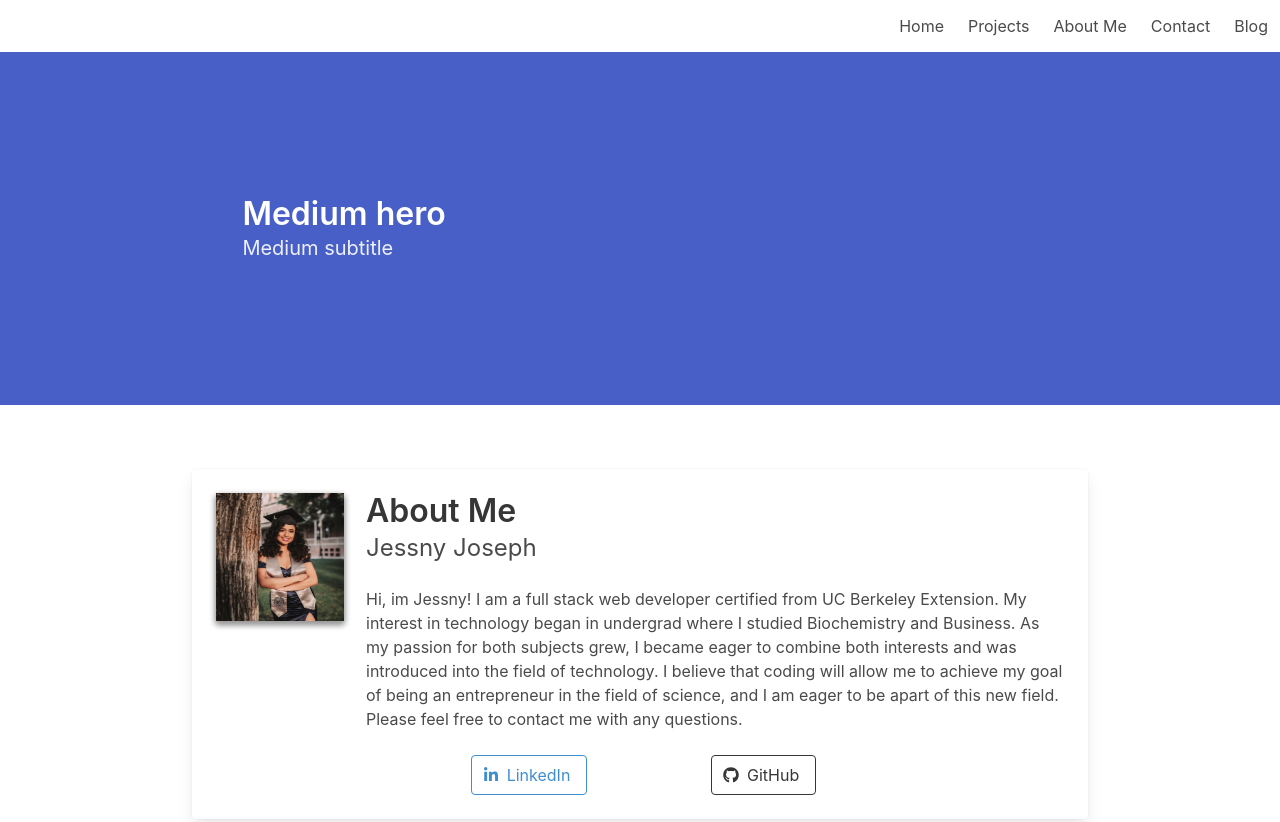
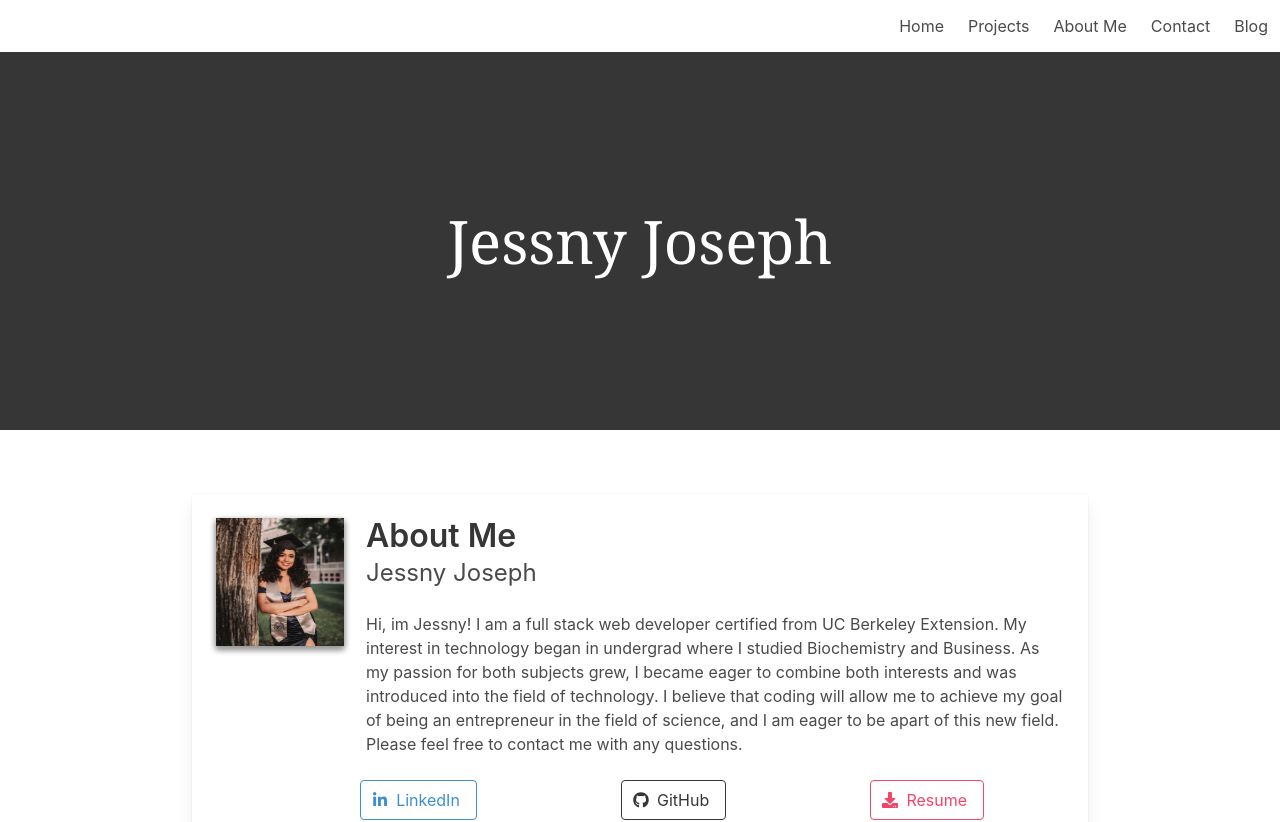
Before and after one commit to jessnyj/react-portfolio, a React (Create React App) app in the folder client/: page /about in a window 1280 px wide. Shown: the top 822 px of the page. Built offline with nearby package versions, Linux system fonts and the light colour scheme.

Commit message:
styled header

```diff
--- a/client/src/components/Footer/footer.css
+++ b/client/src/components/Footer/footer.css
@@ -2,11 +2,11 @@
     margin-top: 10%;
 }
 
-.buttons {
+.footerBtns {
     display: flex;
     justify-content: center;
 }
 
-.button {
+.footerBtn {
     margin-right: 7px;
 }
--- a/client/src/components/Footer/footer.js
+++ b/client/src/components/Footer/footer.js
@@ -5,23 +5,23 @@ function Footer() {
     return (
         <footer className="footer">
             <div className="content has-text-centered">
-                <p className="buttons">
+                <p className="buttons footerBtns">
                     <a href="https://github.com/jessnyj">
-                        <button className="button is-medium">
+                        <button className="button is-medium footerBtn">
                             <span className="icon is-small">
                                 <i className="fab fa-github"></i>
                             </span>
                         </button>
                     </a>
                     <a href="https://www.linkedin.com/in/jessny-joseph-361515201/">
-                        <button className="button is-medium">
+                        <button className="button is-medium footerBtn">
                             <span className="icon is-small">
                                 <i className="fab fa-linkedin-in"></i>
                             </span>
                         </button>
                     </a>
                     <a href="mailto:jessnyjoseph@gmail.com">
-                        <button className="button is-medium">
+                        <button className="button is-medium footerBtn">
                             <span className="icon is-small">
                                 <i className="fas fa-envelope"></i>
                             </span>
--- a/client/src/components/Header/header.css
+++ b/client/src/components/Header/header.css
@@ -0,0 +1,11 @@
+/* .header {
+    height: 100px;
+    width: 100%;
+} */
+
+.titleHeader {
+    text-align: center;
+    font-size: 60px;
+    font-family: Georgia;
+
+}
--- a/client/src/components/Header/header.js
+++ b/client/src/components/Header/header.js
@@ -1,18 +1,21 @@
 import React from 'react';
-
+import "./header.css";
 
 function Header() {
     return (
-        <section className="hero is-medium is-link">
+        <section className="hero is-medium is-dark">
             <div className="hero-body">
-                <p className="title">
-                    Medium hero
+                <p className="titleHeader">
+                    Jessny Joseph
                 </p>
-                <p className="subtitle">
+                {/* <p className="subtitle">
                     Medium subtitle
-                </p>
+            </p> */}
             </div>
         </section>
+        // <div>
+        //     <img className="header" src="../../images/header.png"></img>
+        // </div>
     );
 }
 
--- a/client/src/pages/About/about.css
+++ b/client/src/pages/About/about.css
@@ -2,8 +2,20 @@
     float: left;
 }
 
-#aboutText, #title3, #title4, #socialBtns {
+#aboutText, #title3, #title4 {
     margin-left: 150px;
+}
+
+#socialBtns {
+    /* display: flex;
+    justify-content: center;
+    align-items: center; */
+    margin-left: 20px;
+}
+
+.socialBtn {
+    margin-right: 8px;
+    /* margin-left: 8px; */
 }
 
 #aboutCard {
@@ -11,5 +23,5 @@
     margin-left: 15%;
     margin-right: 15%;
     width: 70%;
-    height: 90%;
+    height: 100%;
 }
--- a/client/src/pages/About/about.js
+++ b/client/src/pages/About/about.js
@@ -7,14 +7,14 @@ const About = () => {
     return (
         <div>
             <Header />
-            <div id="aboutCard" class="card">
-                <div class="card-content">
-                    <figure id="aboutPic" class="image is-128x128">
+            <div id="aboutCard" className="card">
+                <div className="card-content">
+                    <figure id="aboutPic" className="image is-128x128">
                         <img src="../../images/jessny-grad.png" alt="Jessny Grad"></img>
                     </figure>
-                        <h3 id="title3" class="title is-3">About Me</h3>
-                        <h4 id="title4" class="subtitle is-4">Jessny Joseph</h4>
-                        <div id="aboutText" class="content">
+                    <h3 id="title3" className="title is-3">About Me</h3>
+                    <h4 id="title4" className="subtitle is-4">Jessny Joseph</h4>
+                    <div id="aboutText" className="content">
                         Hi, im Jessny! I am a full stack web developer certified
                         from UC Berkeley Extension. My interest in technology began in undergrad
                         where I studied Biochemistry and Business. As my passion for both subjects
@@ -23,24 +23,34 @@ const About = () => {
                         entrepreneur in the field of science, and I am eager to be apart of this new field. Please
                         feel free to contact me with any questions.
                     </div>
-                        <div id="socialBtns" class="field is-grouped">
-                            <p class="control">
+                    <div id="socialBtns" className="field is-grouped">
+                        <p className="control">
                             <a href="https://www.linkedin.com/in/jessny-joseph-361515201/">
-                                    <button class="button is-info is-outlined">
-                                        <span class="icon">
-                                            <i class="fab fa-linkedin-in"></i>
+                                <button className="button is-info is-outlined socialBtn">
+                                    <span className="icon">
+                                        <i className="fab fa-linkedin-in"></i>
                                     </span>
                                     <span>LinkedIn</span>
                                 </button>
                             </a>
                         </p>
-                            <p class="control">
+                        <p className="control">
                             <a href="https://github.com/jessnyj">
-                                    <button class="button is-dark is-outlined">
-                                        <span class="icon">
-                                            <i class="fab fa-github"></i>
+                                <button className="button is-dark is-outlined socialBtn">
+                                    <span className="icon">
+                                        <i className="fab fa-github"></i>
                                     </span>
                                     <span>GitHub</span>
+                                </button>
+                            </a>
+                        </p>
+                        <p className="control">
+                            <a href="../../images/resume.pdf">
+                                <button className="button is-danger is-outlined socialBtn">
+                                    <span className="icon">
+                                        <i className="fas fa-download"></i>
+                                    </span>
+                                    <span>Resume</span>
                                 </button>
                             </a>
                         </p>
```
Also changed, not shown: client/public/images/header.png (added). Lines whose indentation alone changed are shown as unchanged.
